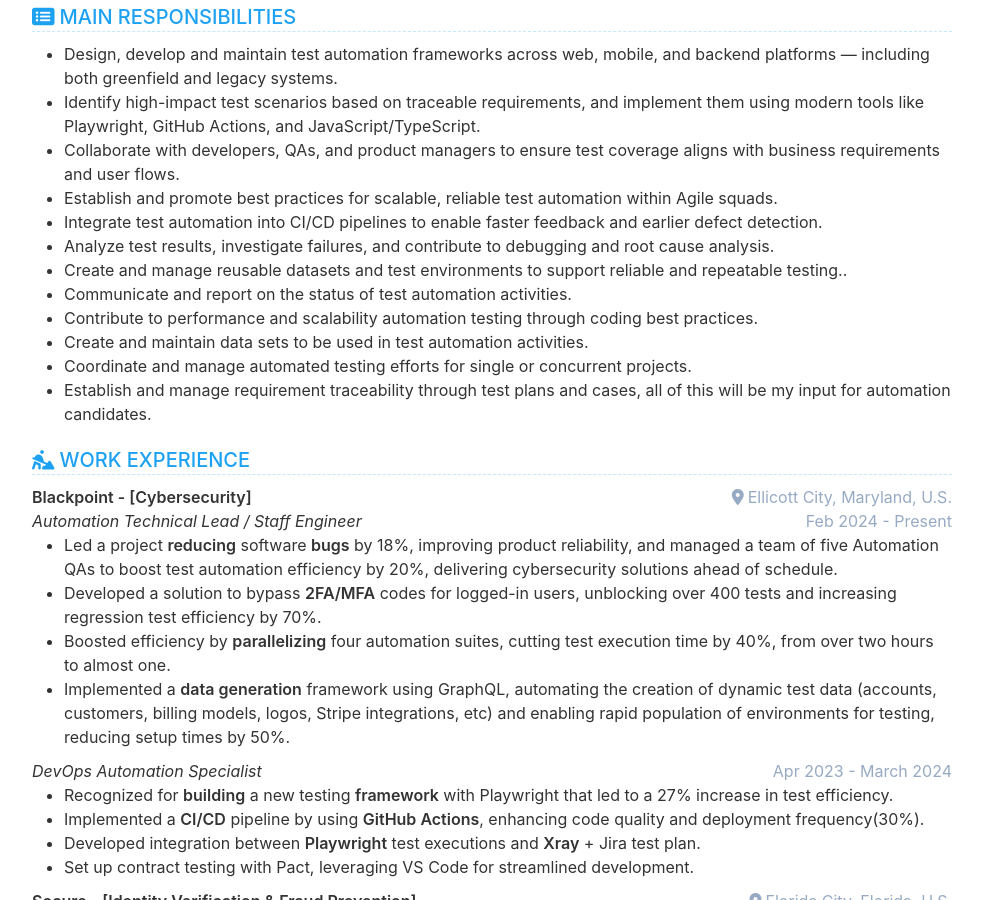
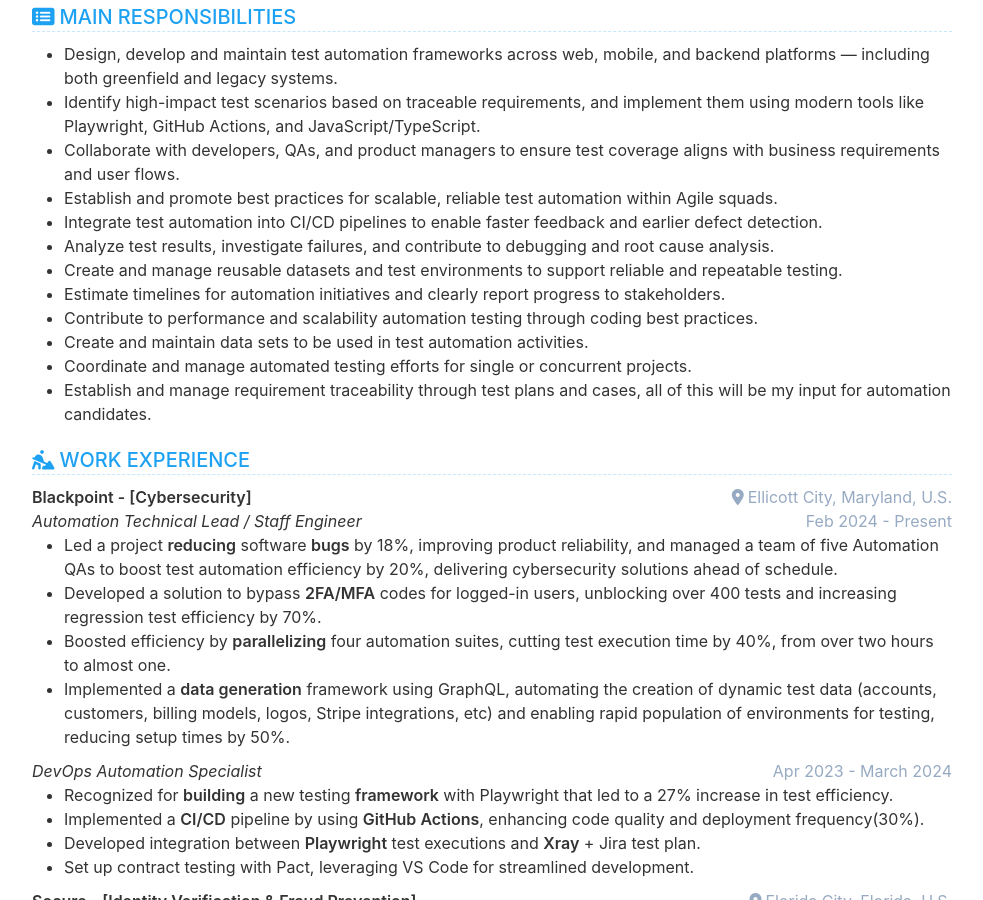
Before and after one commit to cvera08/full-resume, a Jekyll site: the page built from index.html, in a window 1280 px wide and 900 px high, scrolled down 1652 px. Shown: the whole window, without its empty margins (148-1131 px from the left). Built offline with Jekyll 4.4.1, drawn with Linux system fonts in a browser that asks for light colours.

Commit message:
feat: main responsibilities change - eighth paragraph

```diff
--- a/_data/data.yml
+++ b/_data/data.yml
@@ -107,8 +107,8 @@ reference:
     - Establish and promote best practices for scalable, reliable test automation within Agile squads.
     - Integrate test automation into CI/CD pipelines to enable faster feedback and earlier defect detection.
     - Analyze test results, investigate failures, and contribute to debugging and root cause analysis.
-    - Create and manage reusable datasets and test environments to support reliable and repeatable testing..
-    - Communicate and report on the status of test automation activities.
+    - Create and manage reusable datasets and test environments to support reliable and repeatable testing.
+    - Estimate timelines for automation initiatives and clearly report progress to stakeholders.
     - Contribute to performance and scalability automation testing through coding best practices.
     - Create and maintain data sets to be used in test automation activities.
     - Coordinate and manage automated testing efforts for single or concurrent projects.
```
